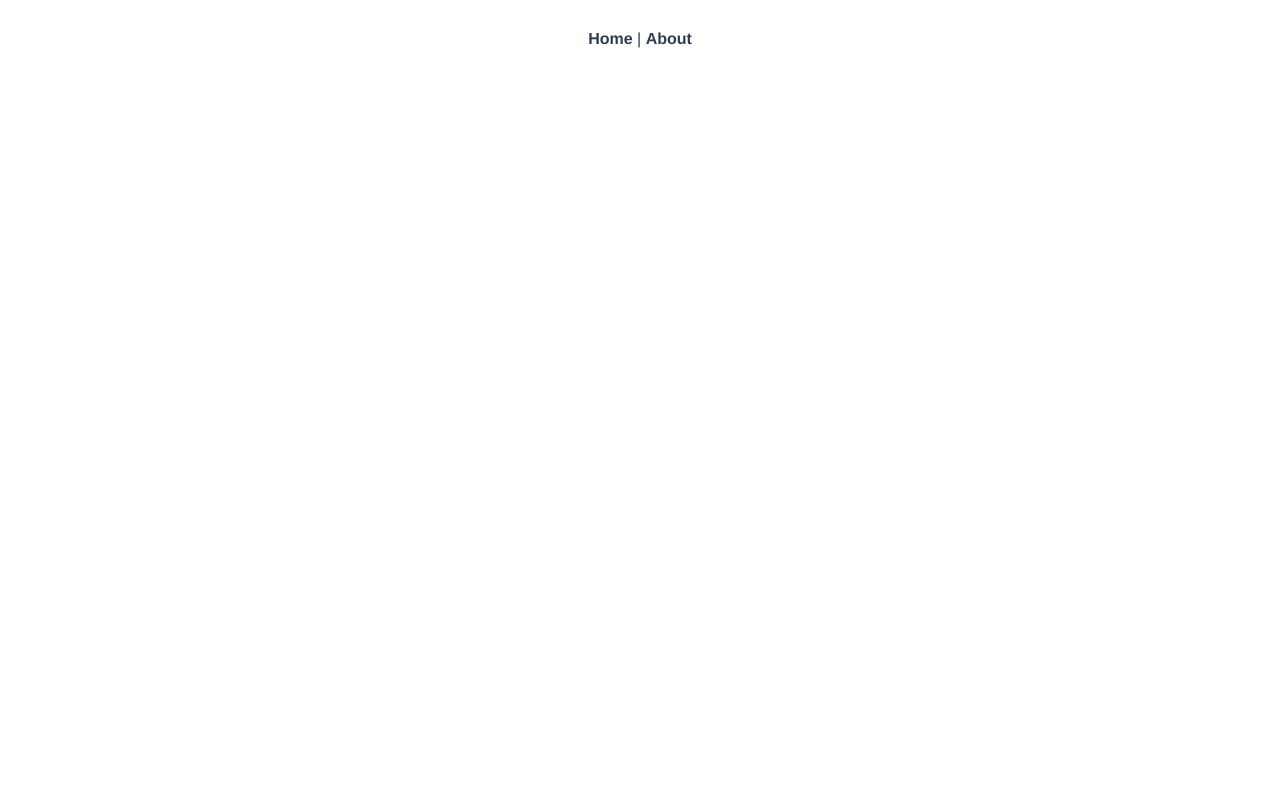
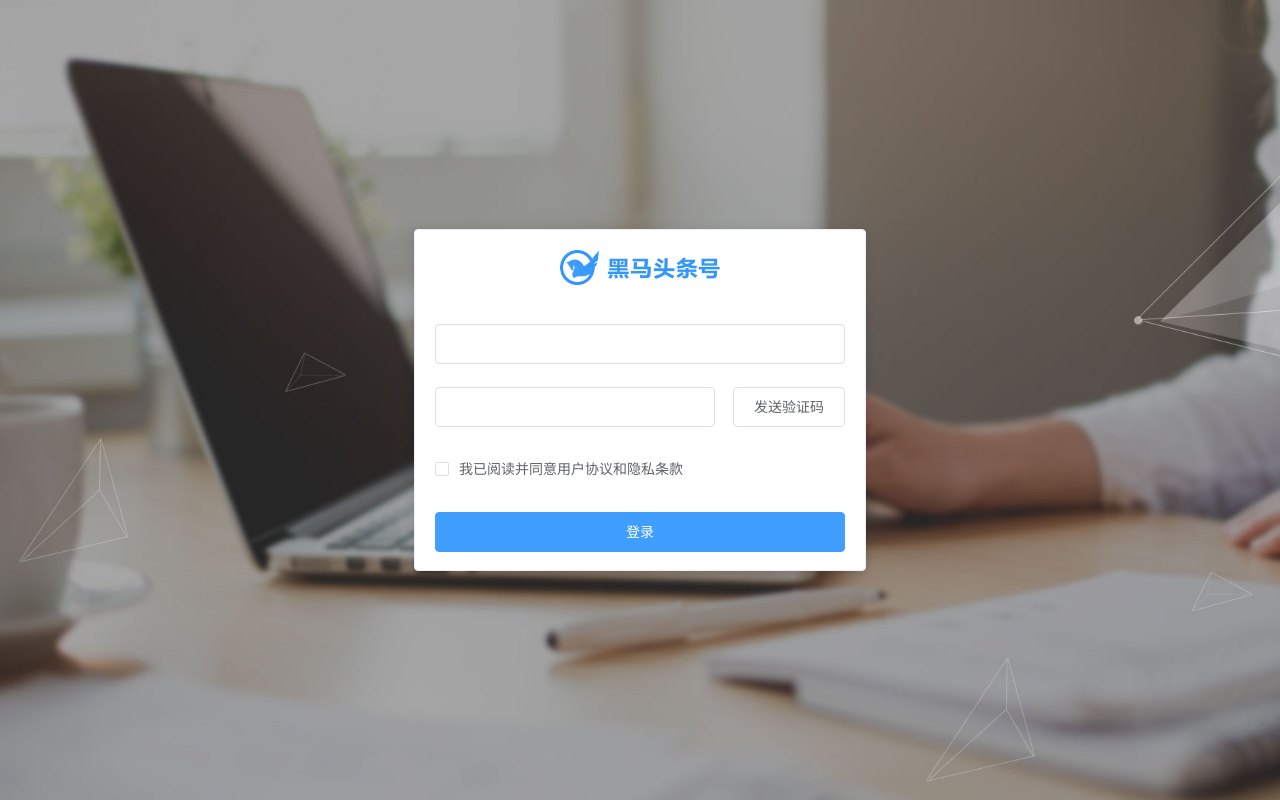
Before and after one commit to xqc950217/88heimatoutiao, a Vue app: page /#/login in a window 1280 px wide. Built offline with nearby package versions, Linux system fonts and the light colour scheme.

Commit message:
黑马头条PC-登录模块-页面布局及样式

```diff
--- a/src/App.vue
+++ b/src/App.vue
@@ -1,32 +1,8 @@
 <template>
-  <div id="app">
-    <div id="nav">
-      <router-link to="/">Home</router-link> |
-      <router-link to="/about">About</router-link>
-    </div>
-    <router-view/>
-  </div>
+  <!-- 一级路由容器  一级路由组件 -->
+  <router-view></router-view>
 </template>
 
 <style lang="less">
-#app {
-  font-family: 'Avenir', Helvetica, Arial, sans-serif;
-  -webkit-font-smoothing: antialiased;
-  -moz-osx-font-smoothing: grayscale;
-  text-align: center;
-  color: #2c3e50;
-}
 
-#nav {
-  padding: 30px;
-
-  a {
-    font-weight: bold;
-    color: #2c3e50;
-
-    &.router-link-exact-active {
-      color: #42b983;
-    }
-  }
-}
 </style>
--- a/src/router/index.js
+++ b/src/router/index.js
@@ -1,14 +1,24 @@
 import Vue from 'vue'
 import VueRouter from 'vue-router'
-import Home from '../views/Home.vue'
-
+import Home from '../views/home/index.vue'
+import Login from '../views/login/index.vue'
 Vue.use(VueRouter)
 
 const routes = [
   {
     path: '/',
+    redirect: '/home'
+  },
+  // 一级路由主页
+  {
+    path: '/home',
     name: 'home',
     component: Home
+  },
+  // 一级路由登录页
+  {
+    path: '/login',
+    component: Login
   }
   // {
   //   path: '/about',
--- /dev/null
+++ b/src/views/login/index.vue
@@ -0,0 +1,62 @@
+<template>
+  <div class="login">
+     <!-- elementUI card卡片组件 -->
+     <el-card class="login-card">
+        <!-- 卡片内容 -->
+        <div class="title">
+          <img src="../../assets/img/logo_index.png" alt="">
+        </div>
+        <!-- 表单 -->
+        <el-form style="margin-top:35px">
+          <!-- 一个表单域就是一个 form-item-->
+          <el-form-item>
+            <!-- 放置表单组件 -->
+            <!-- 手机号 -->
+            <el-input></el-input>
+          </el-form-item>
+          <el-form-item>
+            <!-- 验证码 -->
+            <el-input style="width:280px"></el-input>
+            <el-button style="float:right" plain>发送验证码</el-button>
+          </el-form-item>
+          <el-form-item>
+            <!-- 勾选同意框 -->
+            <el-checkbox >我已阅读并同意用户协议和隐私条款</el-checkbox>
+          </el-form-item>
+          <el-form-item>
+            <el-button style="width:100%" type="primary">登录</el-button>
+          </el-form-item>
+
+        </el-form>
+     </el-card>
+  </div>
+</template>
+
+<script>
+export default {
+
+}
+</script>
+
+<style lang="less" scoped>
+// 背景图片
+   .login{
+     background-image: url("../../assets/img/login_bg.jpg");
+     height: 100vh;   // 占当前屏幕的100%
+     background-size: cover;
+    //  卡片组水平垂直居中
+     display: flex;
+     justify-content: center;
+     align-items: center;
+     .login-card{
+       width: 450px;
+       height: 340px;
+       .title{
+         text-align: center;
+         img{
+           height: 35px;
+         }
+       }
+     }
+   }
+</style>
```
Also changed, not shown: src/views/home/index.vue (renamed from src/views/Home.vue, +5 -3 lines).
